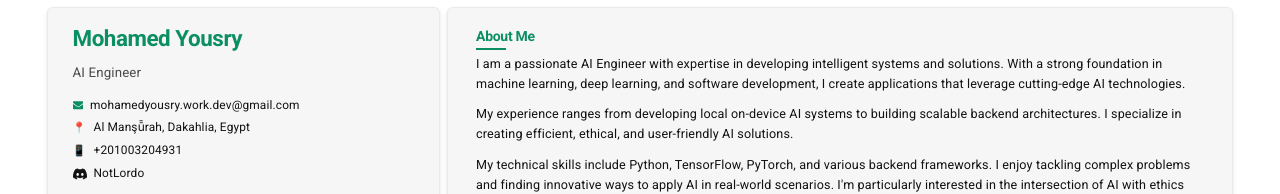
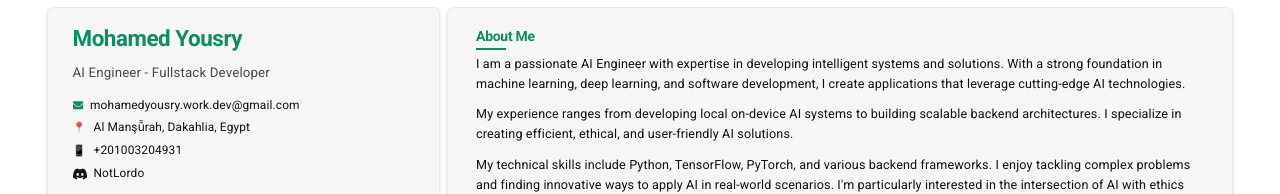
Before and after one commit to 1ordo/customizable-portfolio, a Next.js app: page / in a window 1280 px wide. Shown: the top 194 px of the page. Built offline with nearby package versions, Linux system fonts and the light colour scheme.

Commit message:
updated title for vercel

```diff
--- a/src/data/resume.ts
+++ b/src/data/resume.ts
@@ -61,7 +61,7 @@ export interface ResumeData {
 const resumeData: ResumeData = {
   personalInfo: {
     name: "Mohamed Yousry",
-    title: "AI Engineer",
+    title: "AI Engineer - Fullstack Developer",
     location: "Al Manşū̄rah, Dakahlia, Egypt",
     email: "mohamedyousry.work.dev@gmail.com",
     discord: "NotLordo",
```
